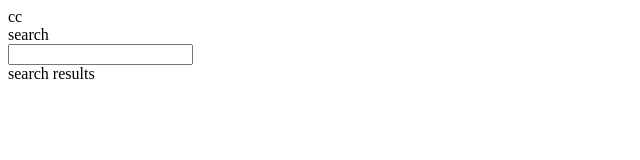
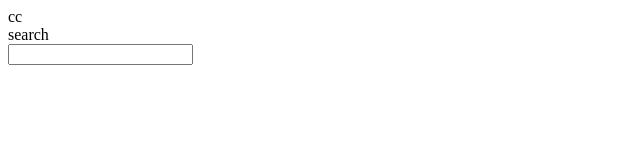
Before and after one commit to verdie-g/player3000, a Vue app in the folder client/: page / in a window 1280 px wide. Shown: the top 160 px of the page, without its empty margins (0-640 px from the left). Built offline with nearby package versions, Linux system fonts and the light colour scheme.

Commit message:
client: send event to parents on input

```diff
--- a/client/src/component/Room.vue
+++ b/client/src/component/Room.vue
@@ -1,7 +1,7 @@
 <template>
   <div>
     cc
-    <Search />
+    <Search @select="onMusicSelect" />
   </div>
 </template>
 
@@ -10,12 +10,18 @@ import { Component, Prop, Vue } from 'vue-property-decorator';
 
 import Search from './Search.vue';
 
+import { Music } from '../model/Music';
+
 @Component({
   components: {
     Search,
   },
 })
-export default class Room extends Vue {}
+export default class Room extends Vue {
+  onMusicSelect(music: Music) {
+    console.log('selected', music);
+  }
+}
 </script>
 
 <style scoped>
--- a/client/src/component/Search.vue
+++ b/client/src/component/Search.vue
@@ -1,8 +1,8 @@
 <template>
   <div>
     search
-    <SearchBar />
-    <SearchResults />
+    <SearchBar @searchEnd="onSearchEnd" />
+    <SearchResults :musics="musics" @select="(m) => $emit('select', m)" />
   </div>
 </template>
 
@@ -12,13 +12,21 @@ import { Component, Prop, Vue } from 'vue-property-decorator';
 import SearchBar from './SearchBar.vue';
 import SearchResults from './SearchResults.vue';
 
+import { Music } from '../model/Music';
+
 @Component({
   components: {
     SearchBar,
     SearchResults,
   },
 })
-export default class Search extends Vue {}
+export default class Search extends Vue {
+  musics: Music[] = [];
+
+  onSearchEnd(musics: Music[]) {
+    this.musics = musics;
+  }
+}
 </script>
 
 <style scoped>
--- a/client/src/component/SearchBar.vue
+++ b/client/src/component/SearchBar.vue
@@ -28,11 +28,11 @@ export default class SearchBar extends Vue {
   }
 
   async search(query: string) {
-    this.$emit('start:search', query);
+    this.$emit('searchStart', query);
     this.requestsSent += 1;
     const musics = await musicService.search(query);
     this.requestsSent -= 1;
-    this.$emit('end:search', musics);
+    this.$emit('searchEnd', musics);
   }
 }
 </script>
--- a/client/src/component/SearchResults.vue
+++ b/client/src/component/SearchResults.vue
@@ -1,7 +1,9 @@
 <template>
-  <div>
-    search results
-  </div>
+  <ul>
+    <li v-for="music in musics" :key="music.videoId" @click="onSelect(music)">
+      {{music.title}}
+    </li>
+  </ul>
 </template>
 
 <script lang="ts">
@@ -13,7 +15,11 @@ import { Music } from '../model/Music';
   components: {},
 })
 export default class SearchResults extends Vue {
-  // @Prop(Array) musics!: Music[];
+  @Prop(Array) musics!: Music[];
+
+  onSelect(music: Music) {
+    this.$emit('select', music);
+  }
 }
 </script>
 
```
